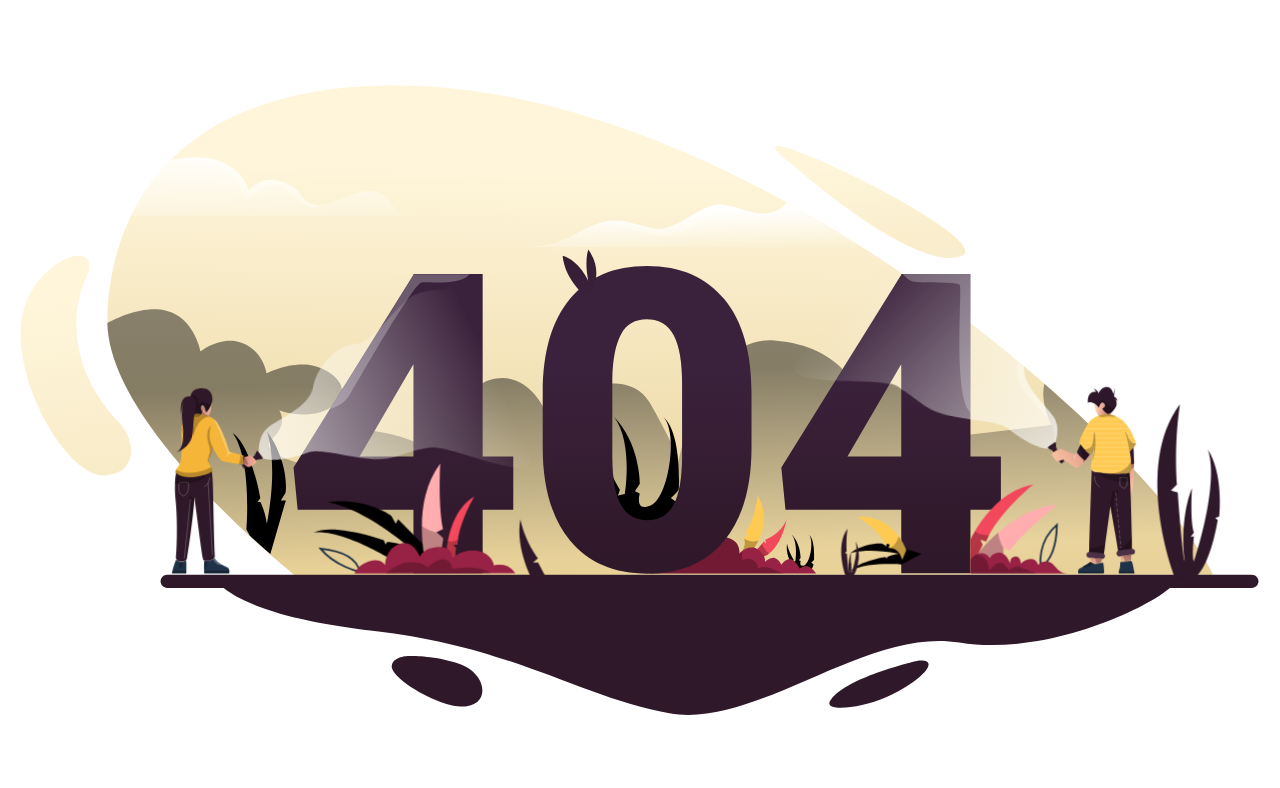
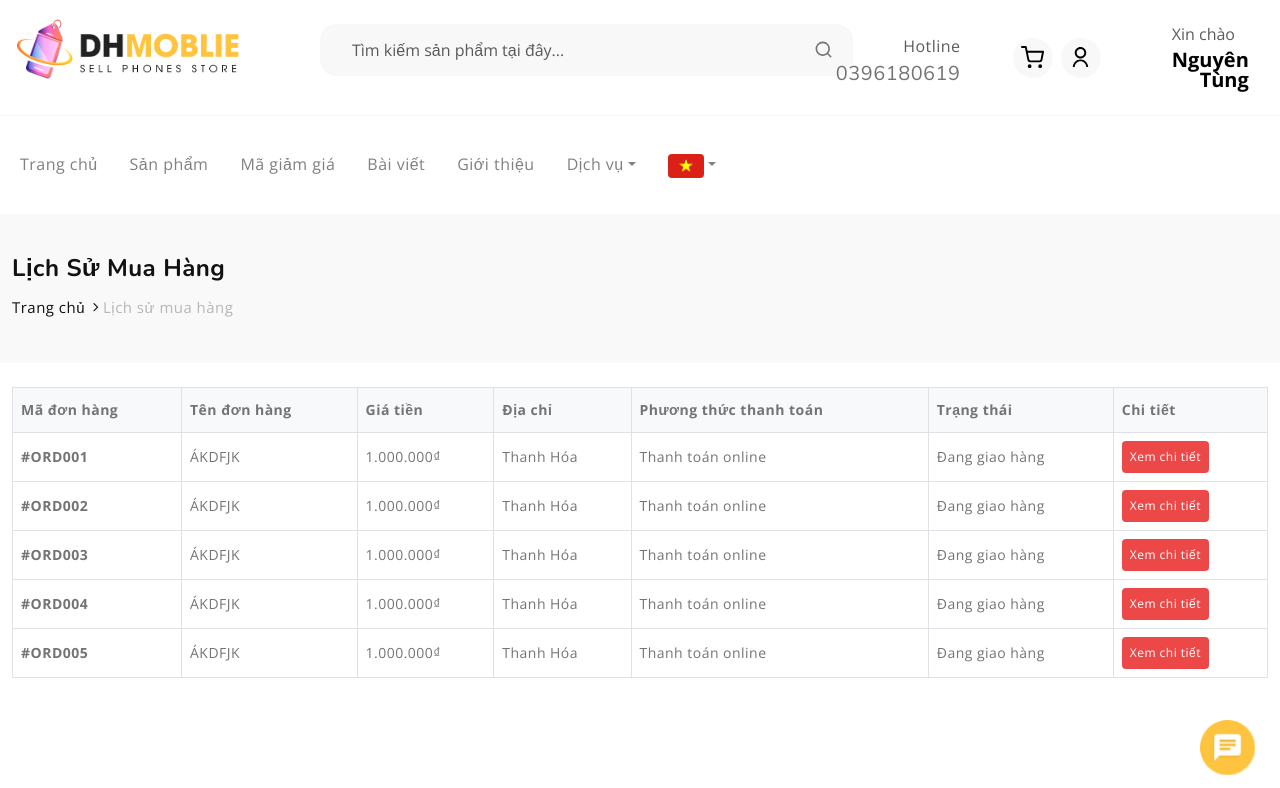
Before and after one commit to chapilcheapz/dhmobile-website, a React (Vite) app in the folder frontend/: page /order-history in a window 1280 px wide. Shown: the top 788 px of the page. Built offline with nearby package versions, Linux system fonts and the light colour scheme.

Commit message:
feat: implement order history screen

```diff
--- a/frontend/src/App.jsx
+++ b/frontend/src/App.jsx
@@ -26,6 +26,8 @@ import Profile from "./pages/Profile";
 import EditProfile from "./pages/EditProfile";
 import ProductDetail from "./pages/ProductDetail";
 import FavoriteProducts from "./pages/FavoriteProducts";
+import OrderHistory from "./components/OrderHistory";
+import OrderTable from "./components/OrderTable";
 
 const withLayoutClient = (Component) => {
   return (
@@ -109,6 +111,10 @@ const routerConfig = [
     element: withLayoutClient(FavoriteProducts),
   },
   {
+    path: "/order-history",
+    element: withLayoutClient(OrderTable),
+  },
+  {
     path: "/login",
     element: <Login />,
   },
--- a/frontend/src/components/OrderHistory.jsx
+++ b/frontend/src/components/OrderHistory.jsx
@@ -1,9 +1,10 @@
 const OrderHistory = ({ orders }) => {
   return (
-    <>
+    <div className="profile-table-wrapper">
       <table className="profile-table">
         <thead>
           <tr>
+            <th>Mã đơn hàng</th>
             <th>Tên đơn hàng</th>
             <th>Giá tiền</th>
             <th>Địa chỉ</th>
@@ -15,6 +16,7 @@ const OrderHistory = ({ orders }) => {
         <tbody>
           {orders.map((order) => (
             <tr key={order.id}>
+              <td style={{ fontWeight: 600 }}>#{order.orderCode}</td>
               <td>{order.product}</td>
               <td>{order.price}</td>
               <td>{order.location}</td>
@@ -27,7 +29,8 @@ const OrderHistory = ({ orders }) => {
           ))}
         </tbody>
       </table>
-    </>
+    </div>
   );
 };
+
 export default OrderHistory;
--- /dev/null
+++ b/frontend/src/components/OrderTable.jsx
@@ -0,0 +1,70 @@
+import OrderHistory from "./OrderHistory";
+import Breadcrumb from "../components/Breadcrumb";
+
+const OrderTable = () => {
+  const orders = [
+    {
+      id: 1,
+      orderCode: "ORD001",
+      product: "ÁKDFJK",
+      price: "1.000.000₫",
+      location: "Thanh Hóa",
+      paymentMethod: "Thanh toán online",
+      status: "Đang giao hàng",
+    },
+    {
+      id: 2,
+      orderCode: "ORD002",
+      product: "ÁKDFJK",
+      price: "1.000.000₫",
+      location: "Thanh Hóa",
+      paymentMethod: "Thanh toán online",
+      status: "Đang giao hàng",
+    },
+    {
+      id: 3,
+      orderCode: "ORD003",
+      product: "ÁKDFJK",
+      price: "1.000.000₫",
+      location: "Thanh Hóa",
+      paymentMethod: "Thanh toán online",
+      status: "Đang giao hàng",
+    },
+    {
+      id: 4,
+      orderCode: "ORD004",
+      product: "ÁKDFJK",
+      price: "1.000.000₫",
+      location: "Thanh Hóa",
+      paymentMethod: "Thanh toán online",
+      status: "Đang giao hàng",
+    },
+    {
+      id: 5,
+      orderCode: "ORD005",
+      product: "ÁKDFJK",
+      price: "1.000.000₫",
+      location: "Thanh Hóa",
+      paymentMethod: "Thanh toán online",
+      status: "Đang giao hàng",
+    },
+  ];
+  return (
+    <>
+      <Breadcrumb
+        title={"Lịch Sử Mua Hàng"}
+        mainItem={"Trang chủ"}
+        secondaryItem={"Lịch sử mua hàng"}
+        linkMainItem={"/"}
+        showMainItem2={false}
+      />
+      <div
+        className="container-fluid"
+        style={{ marginTop: "-1.5rem", marginBottom: "4rem" }}
+      >
+        <OrderHistory orders={orders} />
+      </div>
+    </>
+  );
+};
+export default OrderTable;
--- a/frontend/src/pages/EditProfile.jsx
+++ b/frontend/src/pages/EditProfile.jsx
@@ -3,6 +3,7 @@ import "../assets/css/editprofile.css";
 import { FaEyeSlash } from "react-icons/fa";
 import { IoEyeSharp } from "react-icons/io5";
 import { useState } from "react";
+import Breadcrumb from "../components/Breadcrumb";
 
 const EditProfile = () => {
   const [isShowPassword, setIsShowPassword] = useState(false);
@@ -85,26 +86,15 @@ const EditProfile = () => {
 
   return (
     <>
-      <section className="breadcrumb-option">
-        <div className="container-fluid">
-          <div className="row">
-            <div className="col-lg-12">
-              <div className="breadcrumb__text">
-                <h4>Chỉnh Sửa Hồ Sơ</h4>
-                <div className="breadcrumb__links">
-                  <Link style={{ textDecoration: "none" }} to={"/"}>
-                    Trang chủ
-                  </Link>
-                  <Link style={{ textDecoration: "none" }} to={"/profile"}>
-                    Hồ sơ cá nhân
-                  </Link>
-                  <span>Chỉnh sửa hồ sơ cá nhân</span>
-                </div>
-              </div>
-            </div>
-          </div>
-        </div>
-      </section>
+      <Breadcrumb
+        title={"Chỉnh Sửa Hồ Sơ Cá Nhân"}
+        mainItem={"Trang chủ"}
+        mainItem2={"Hồ sơ cá nhân"}
+        secondaryItem={"Chỉnh sửa hồ sơ"}
+        linkMainItem={"/"}
+        linkMainItem2={"/profile"}
+        showMainItem2={true}
+      />
       <div className="container-fluid">
         <div className="row">
           <div className="col-12">
--- a/frontend/src/pages/Profile.jsx
+++ b/frontend/src/pages/Profile.jsx
@@ -1,6 +1,7 @@
 import "../assets/css/profile.css";
 import { Link } from "react-router-dom";
 import OrderHistory from "../components/OrderHistory";
+import Breadcrumb from "../components/Breadcrumb";
 
 const Profile = () => {
   const personalInformations = [
@@ -41,6 +42,7 @@ const Profile = () => {
   const orders = [
     {
       id: 1,
+      orderCode: "ORD001",
       product: "ÁKDFJK",
       price: "1.000.000₫",
       location: "Thanh Hóa",
@@ -49,6 +51,7 @@ const Profile = () => {
     },
     {
       id: 2,
+      orderCode: "ORD002",
       product: "ÁKDFJK",
       price: "1.000.000₫",
       location: "Thanh Hóa",
@@ -57,6 +60,7 @@ const Profile = () => {
     },
     {
       id: 3,
+      orderCode: "ORD003",
       product: "ÁKDFJK",
       price: "1.000.000₫",
       location: "Thanh Hóa",
@@ -65,6 +69,7 @@ const Profile = () => {
     },
     {
       id: 4,
+      orderCode: "ORD004",
       product: "ÁKDFJK",
       price: "1.000.000₫",
       location: "Thanh Hóa",
@@ -73,6 +78,7 @@ const Profile = () => {
     },
     {
       id: 5,
+      orderCode: "ORD005",
       product: "ÁKDFJK",
       price: "1.000.000₫",
       location: "Thanh Hóa",
@@ -104,24 +110,14 @@ const Profile = () => {
   ];
   return (
     <>
-      <section className="breadcrumb-option">
-        <div className="container-fluid">
-          <div className="row">
-            <div className="col-lg-12">
-              <div className="breadcrumb__text">
-                <h4>Hồ Sơ Cá Nhân</h4>
-                <div className="breadcrumb__links">
-                  <Link style={{ textDecoration: "none" }} to={"/"}>
-                    Trang chủ
-                  </Link>
-                  <span>Hồ sơ cá nhân</span>
-                </div>
-              </div>
-            </div>
-          </div>
-        </div>
-      </section>
-      <div className="profile-content">
+      <Breadcrumb
+        title={"Hồ Sơ Cá Nhân"}
+        mainItem={"Trang chủ"}
+        secondaryItem={"Hồ sơ cá nhân"}
+        linkMainItem={"/"}
+        showMainItem2={false}
+      />
+      <div className="profile-content" style={{ marginTop: "-3rem" }}>
         <div className="container-fluid">
           <div className="profile-row">
             <div className="profile-col-full">
@@ -207,7 +203,7 @@ const Profile = () => {
                 <div className="d-flex col-12">
                   <h4 className="profile-title mb-3 col-9">Lịch sử mua hàng</h4>
                   <Link
-                    to={"/favorite-products"}
+                    to={"/order-history"}
                     className="text-decoration-none  col-3"
                   >
                     <h4 className="text-end profile-title mb-3">
@@ -215,9 +211,7 @@ const Profile = () => {
                     </h4>
                   </Link>
                 </div>
-                <div className="profile-table-wrapper">
-                  <OrderHistory orders={orders} />
-                </div>
+                <OrderHistory orders={orders} />
               </div>
             </div>
           </div>
--- a/frontend/src/pages/ThanksYou.jsx
+++ b/frontend/src/pages/ThanksYou.jsx
@@ -1,6 +1,10 @@
-import { Link } from "react-router-dom";
+import { Link, useNavigate } from "react-router-dom";
 
 const ThanksYou = () => {
+  const navigate = useNavigate();
+  const handleNextPageOrderHistory = () => {
+    navigate("/order-history");
+  };
   return (
     <>
       <div className="container-fluid">
@@ -42,6 +46,7 @@ const ThanksYou = () => {
             <button
               style={{ marginLeft: 5 }}
               className="btn btn-outline-danger mt-3"
+              onClick={handleNextPageOrderHistory}
             >
               Theo dõi đơn hàng
             </button>
```
